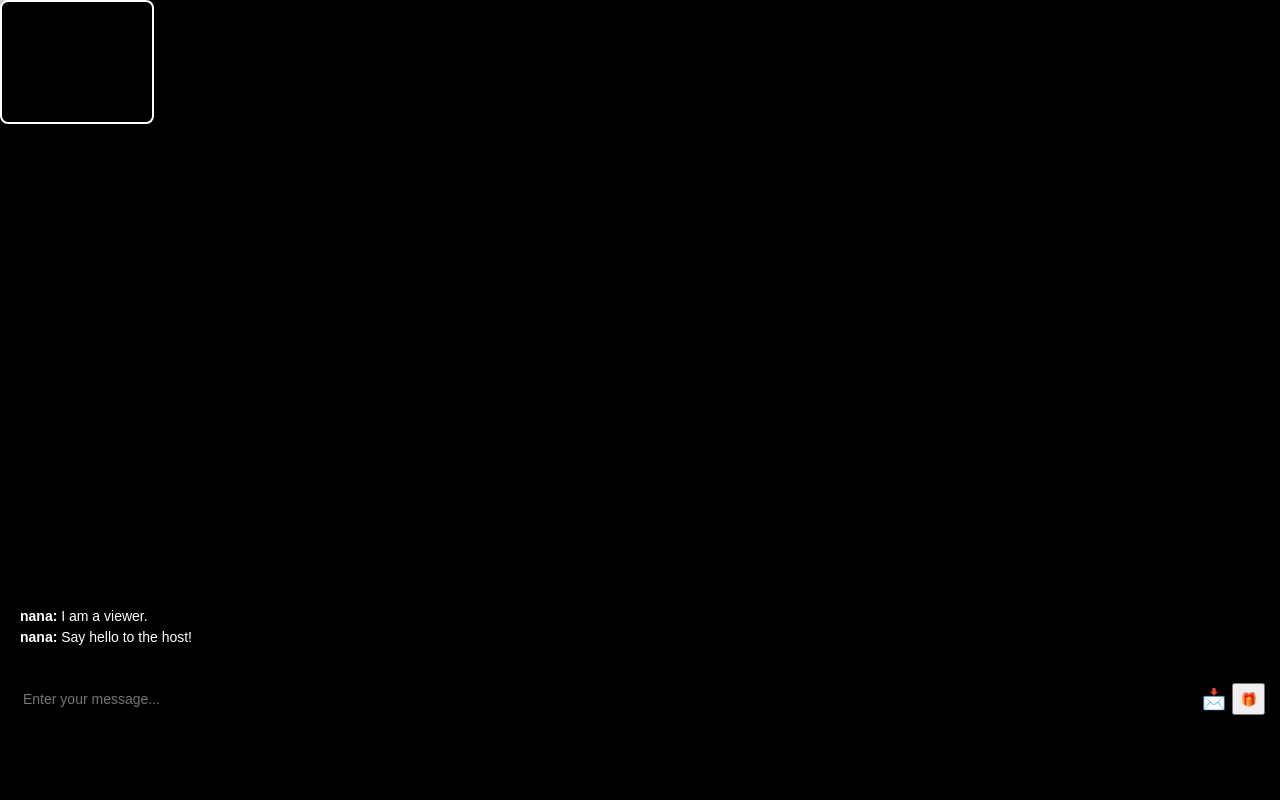
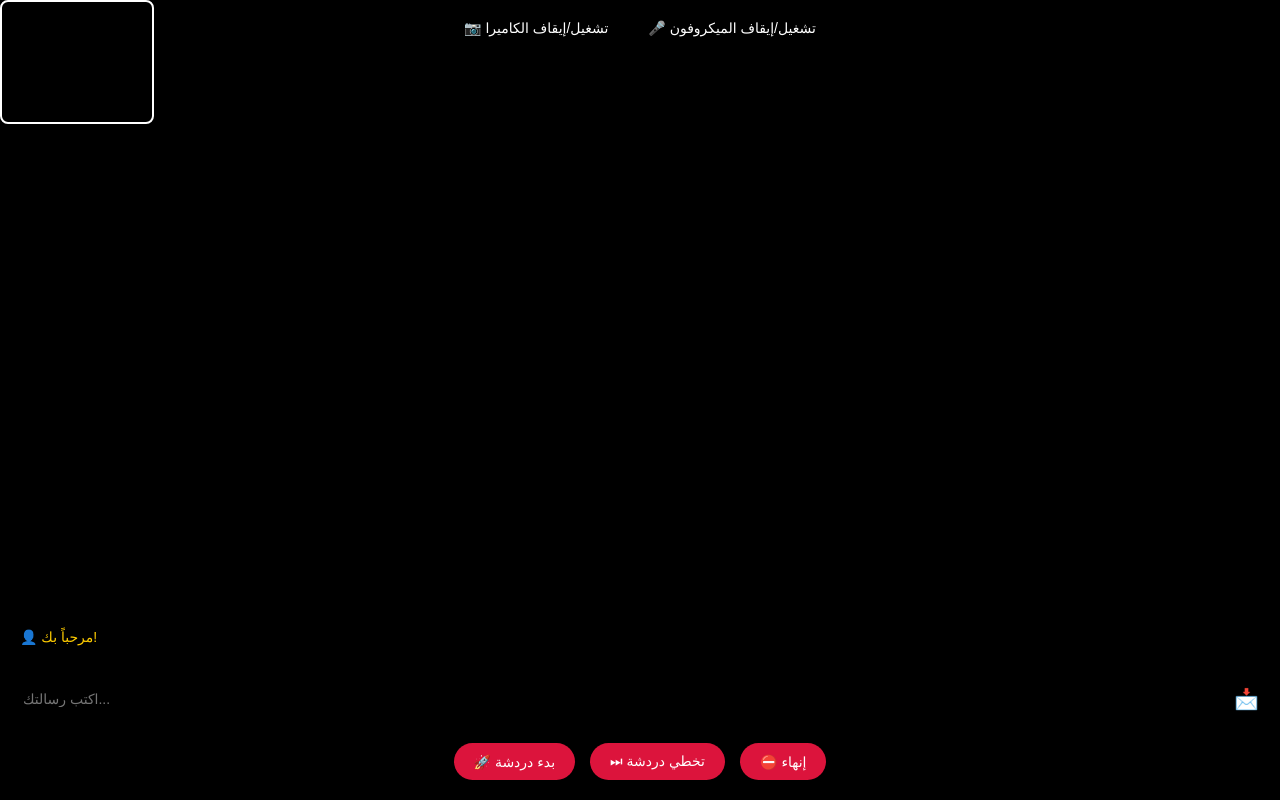
Before and after one commit to hamzaechahbi/myvpn-app, a plain HTML site: page index.html in a window 1280 px wide. Drawn offline with Linux system fonts and the light colour scheme; placeholder pictures from the web are drawn by us.

Commit message:
Update index.html

```diff
--- a/index.html
+++ b/index.html
@@ -2,40 +2,38 @@
 <html lang="ar">
 <head>
   <meta charset="UTF-8">
-  <title>بث مباشر</title>
+  <title>دردشة فيديو</title>
   <link rel="stylesheet" href="index.css">
 </head>
 <body>
   <div class="video-container">
-    <!-- فيديو المستخدم/المضيف -->
+    <!-- فيديو المستخدم -->
     <video id="localVideo" autoplay playsinline muted></video>
+    <!-- فيديو الطرف الآخر -->
+    <video id="remoteVideo" autoplay playsinline></video>
 
-    <!-- الشريط العلوي -->
-    <div class="top-bar">
-      <div class="user-info">
-        <img src="https://via.placeholder.com/40" class="avatar">
-        <div>
-          <div class="username">Name <span class="host">Host</span></div>
-          <div class="stats">⭐ 123,456 👁️ 9,999</div>
-        </div>
-      </div>
-      <div class="icons">
-        <button class="icon-btn">⏱</button>
-        <button class="icon-btn">❌</button>
-      </div>
+    <!-- الشريط العلوي (أزرار التحكم بالكاميرا/الميكروفون) -->
+    <div class="top-controls">
+      <button class="control-btn" id="toggleCam">📷 تشغيل/إيقاف الكاميرا</button>
+      <button class="control-btn" id="toggleMic">🎤 تشغيل/إيقاف الميكروفون</button>
     </div>
 
     <!-- صندوق الرسائل -->
     <div class="chat-box" id="messages">
-      <div class="message"><b>nana:</b> I am a viewer.</div>
-      <div class="message"><b>nana:</b> Say hello to the host!</div>
+      <div class="message other">👤 مرحباً بك!</div>
     </div>
 
-    <!-- إدخال الرسائل -->
+    <!-- شريط الرسائل -->
     <div class="input-bar">
-      <input type="text" id="messageInput" placeholder="Enter your message...">
-      <button class="send-btn">📩</button>
-      <button class="gift-btn">🎁</button>
+      <input type="text" id="messageInput" placeholder="اكتب رسالتك...">
+      <button class="send-btn" id="sendMessage">📩</button>
+    </div>
+
+    <!-- أزرار أسفل الشاشة -->
+    <div class="bottom-controls">
+      <button class="main-btn" id="startChat">🚀 بدء دردشة</button>
+      <button class="main-btn" id="skipChat">⏭ تخطي دردشة</button>
+      <button class="main-btn" id="endChat">⛔ إنهاء</button>
     </div>
   </div>
 </body>
```
